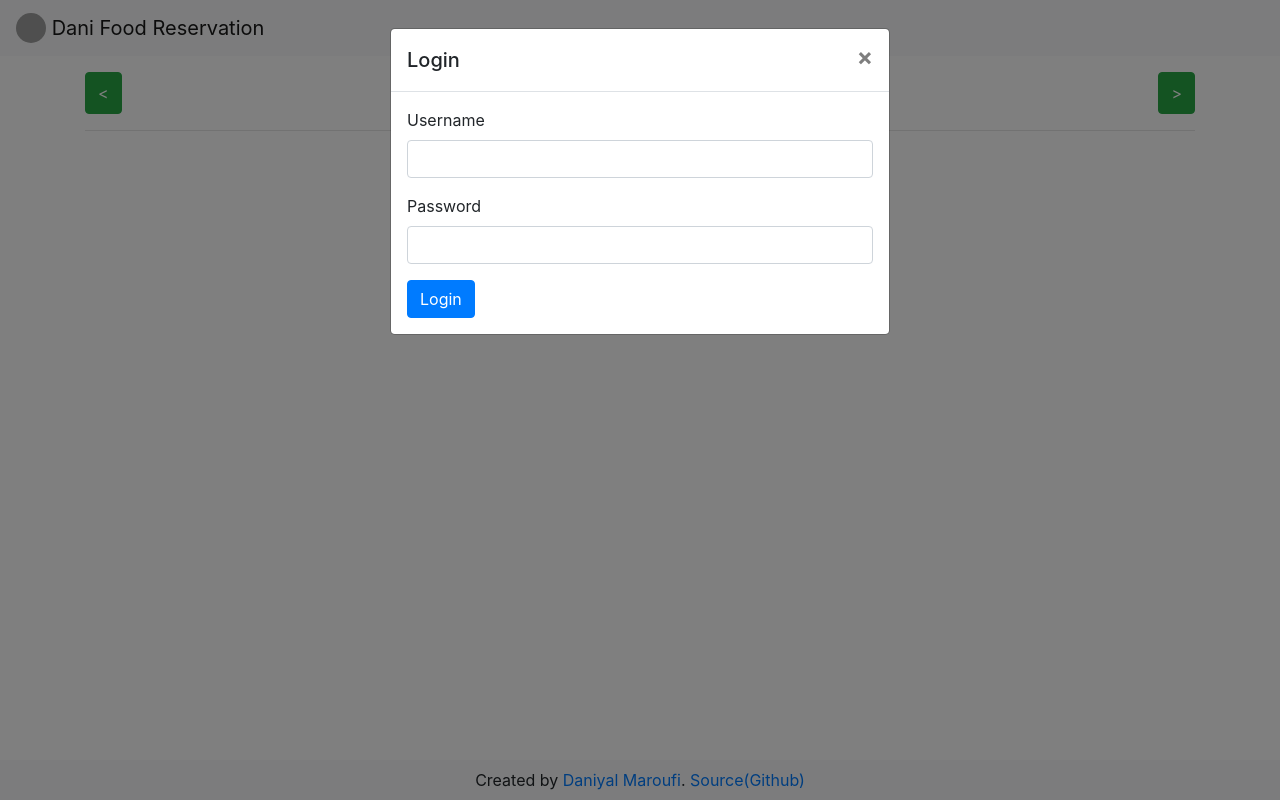
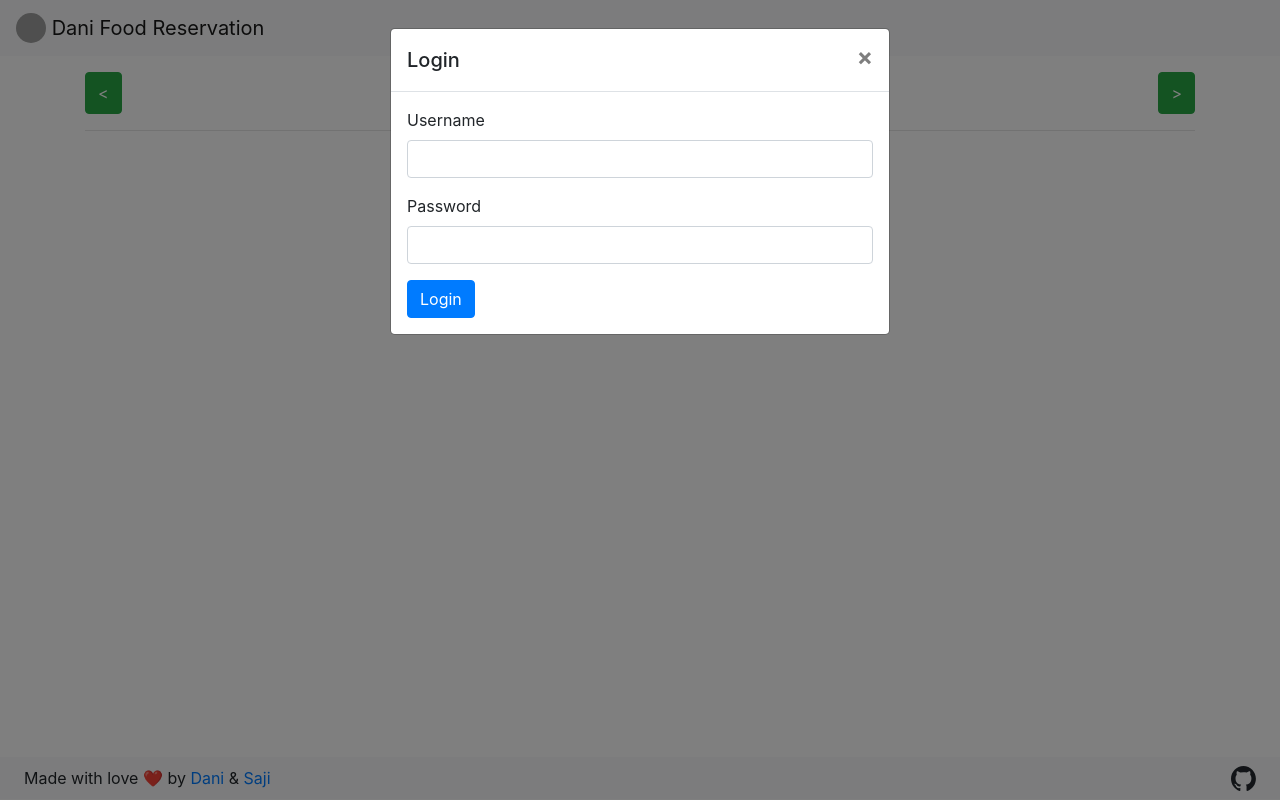
Before and after one commit to daniyalmaroufi/ynfood, a plain HTML site: page index.html in a window 1280 px wide. Drawn offline with Linux system fonts and the light colour scheme; grey boxes are pictures that could not be loaded.

Commit message:
Change main layout
- Make header sticky to top
- Put footer in bottom and change content

```diff
--- a/assets/main.js
+++ b/assets/main.js
@@ -395,7 +395,7 @@ $('#login-form').on('submit', function (event) {
 
             toggleLogoutButton(true);
 
-            $('#loginModal').modal('hide');
+            $('#login-modal').modal('hide');
 
             getFoods();
         },
@@ -418,7 +418,7 @@ document.addEventListener('DOMContentLoaded', function () {
     if (!NARIJE_TOKEN) {
         toggleLogoutButton(false);
 
-        $('#loginModal').modal('show');
+        $('#login-modal').modal('show');
 
         return;
     }
--- a/index.html
+++ b/index.html
@@ -8,7 +8,7 @@
     </head>
 
     <body>
-        <nav class="navbar navbar-light bg-light">
+        <nav class="navbar navbar-light bg-light sticky-top">
             <div>
                 <a class="navbar-brand" href="#">
                     <img
@@ -27,12 +27,11 @@
                 id="logout-button"
                 class="btn btn-danger d-none"
             >
-                Logout
+                خروج
             </button>
         </nav>
 
         <div class="container-md mt-3">
-            <div>
             <div id="month-control" class="d-flex mb-3">
                 <button
                     id="previous-month"
@@ -57,28 +56,47 @@
 
             <hr />
 
-                <div id="food-container"></div>
+            <div
+                id="food-container"
+                style="min-height: calc(100vh - 190px)"
+            ></div>
         </div>
 
-            <footer class="fixed-bottom bg-light p-2">
-                <div class="text-center">
-                    Created by
+        <footer class="bg-light">
+            <div
+                class="d-flex align-items-center justify-content-between py-2 px-4"
+            >
+                <div>
+                    Made with love ❤️ by
                     <a href="https://daniyalmaroufi.com" target="_blank"
-                        >Daniyal Maroufi</a
-                    >.
+                        >Dani</a
+                    >
+                    &
+                    <a href="https://github.com/SayeMarg" target="_blank"
+                        >Saji</a
+                    >
+                </div>
+
+                <div>
                     <a
                         href="https://github.com/daniyalmaroufi/ynfood"
                         target="_blank"
-                        >Source(Github)</a
                     >
+                        <img
+                            src="./assets/github.svg"
+                            alt="Github"
+                            width="25"
+                            height="25"
+                        />
+                    </a>
+                </div>
             </div>
         </footer>
-        </div>
 
         <!-- Login Modal -->
         <div
             class="modal fade"
-            id="loginModal"
+            id="login-modal"
             tabindex="-1"
             aria-labelledby="loginModalLabel"
             aria-hidden="true"
```
Also changed, not shown: assets/github.svg (added). Lines whose indentation alone changed are shown as unchanged.
